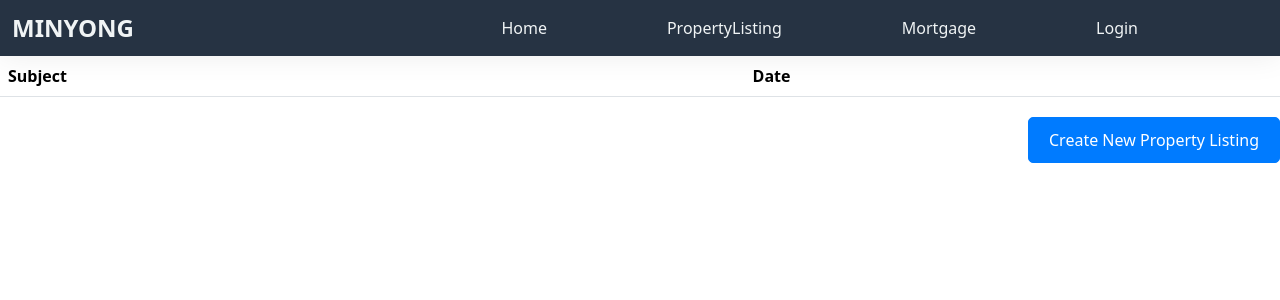
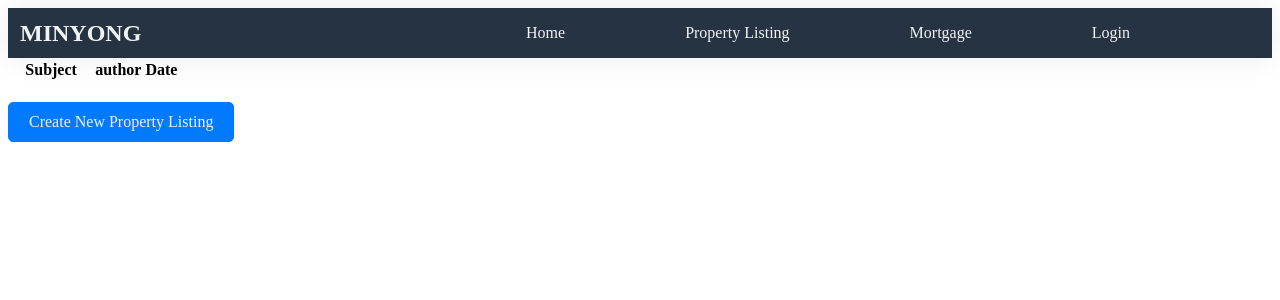
Before and after one commit to jiwonyah/314, a Flask app: page /propertyListing/ in a window 1280 px wide. Shown: the top 300 px of the page. Run offline with Flask 3, Linux system fonts and the light colour scheme; lists and menus that the app fills with data are empty; some libraries are stand-ins or nearby versions.

Commit message:
agent - property listing CRUD

```diff
--- a/project/csit314/app.py
+++ b/project/csit314/app.py
@@ -34,10 +34,13 @@ def create_app():
 
     # Blueprint
     from csit314.controller.authentication import (SignUpController, LoginController, LogoutController)
-    from csit314.controller.propertyListing import ViewPropertyListingController, AgentCreatePropertyListing
+    from csit314.controller.propertyListing import (ViewPropertyListingController, AgentCreatePropertyListingController,
+                                                    AgentEditPropertyListingController, AgentRemovePropertyListingController)
     app.register_blueprint(SignUpController.bp)
     app.register_blueprint(ViewPropertyListingController.bp)
-    app.register_blueprint(AgentCreatePropertyListing.bp)
+    app.register_blueprint(AgentCreatePropertyListingController.bp)
+    app.register_blueprint(AgentEditPropertyListingController.bp)
+    app.register_blueprint(AgentRemovePropertyListingController.bp)
     app.register_blueprint(LoginController.bp)
     app.register_blueprint(LogoutController.bp)
 
--- a/project/csit314/boundary/static/style.css
+++ b/project/csit314/boundary/static/style.css
@@ -1,31 +1,18 @@
-/* 입력 필드 스타일 */
-.input-field {
-    width: 100%;
-    padding: 0.5rem;
-    margin-bottom: 1rem;
-    border: 1px solid #ccc;
-    border-radius: 5px;
-    box-sizing: border-box;
-    font-size: 16px;
+
+.text-center {
+    text-align: center;
 }
 
-/* 활성화된 입력 필드 스타일 */
-.input-field:focus {
-    outline: none;
-    border-color: #007bff; /* 원하는 활성화된 상태의 색상으로 변경 가능 */
-    box-shadow: 0 0 5px rgba(0, 123, 255, 0.5); /* 선택적으로 효과를 추가할 수 있습니다. */
+
+.ordinal_btn{
+    display: inline-block;
+    padding: 10px 20px;
+    background-color: #007bff;
+    color: #fff;
+    text-decoration: none;
+    border-radius: 5px;
+    border: 1px solid #007bff;
 }
-
-/* 잘못된 입력 상태 스타일 */
-.input-field.error {
-    border-color: #dc3545; /* 원하는 잘못된 상태의 색상으로 변경 가능 */
-}
-
-/* 잘못된 입력 상태의 텍스트 스타일 */
-.input-field.error + .error-message {
-    color: #dc3545; /* 원하는 잘못된 상태의 텍스트 색상으로 변경 가능 */
-}
-
 
 /* 전체 폼 컨테이너 */
 .form-container {
--- /dev/null
+++ b/project/csit314/boundary/templates/NoAuthorityEditPropertyListing.html
@@ -0,0 +1,2 @@
+<h1>You're not an author of this post.</h1>
+<h1>You don't have authority to edit the post.</h1>
--- a/project/csit314/boundary/templates/base.html
+++ b/project/csit314/boundary/templates/base.html
@@ -4,11 +4,9 @@
     <!-- Required meta tags -->
     <meta charset="utf-8">
     <meta name="viewport" content="width=device-width, initial-scale=1, shrink-to-fit=no">
-    <!-- Bootstrap CSS -->
-    <link rel="stylesheet" href="{{ url_for('static', filename='bootstrap.min.css') }}">
     <!-- pybo CSS -->
     <link rel="stylesheet" href="{{ url_for('static', filename='style.css') }}">
-    <title>Hello, pybo!</title>
+    <title>[MINYONG]</title>
 </head>
 <body>
 <!-- 네비게이션바 -->
@@ -17,7 +15,9 @@
 {% block content %}
 {% endblock %}
 <!-- 기본 템플릿 안에 삽입될 내용 End -->
-<!-- Bootstrap JS -->
-<script src="{{ url_for('static', filename='bootstrap.min.js') }}"></script>
+<!-- 자바스크립트 Start -->
+{% block script %}
+{% endblock %}
+<!-- 자바스크립트 End -->
 </body>
 </html>
--- a/project/csit314/boundary/templates/navbar.html
+++ b/project/csit314/boundary/templates/navbar.html
@@ -13,7 +13,7 @@
 		</div>
 		<ul class="navbar__menu">
 		    <li><a href="{{ url_for('index') }}">Home</a></li>
-		    <li><a href="{{ url_for('viewPropertyListing.index') }}">PropertyListing</a></li>
+		    <li><a href="{{ url_for('viewPropertyListing.index') }}">Property Listing</a></li>
 		    <li><a href="#">Mortgage</a></li>  <!--page has not been created-->
 
 			{% if not g.user %}
--- a/project/csit314/boundary/templates/propertyListingTable.html
+++ b/project/csit314/boundary/templates/propertyListingTable.html
@@ -4,20 +4,26 @@
 <div>
     <table class="table">
         <thead>
-        <tr>
-            <th>Subject</th>
+        <tr class="text-center">
+            <th style="width:50%">Subject</th>
+            <th>author</th>
             <th>Date</th>
         </tr>
         </thead>
         <tbody>
         {% if propertyListing_table %}
         {% for propertyListing in propertyListing_table %}
-        <tr>
+        <tr class="text-center">
             <td>
                 <a href="{{ url_for('viewPropertyListing.detail', propertyListing_id=propertyListing.id) }}">
                     {{ propertyListing.subject }}</a>
             </td>
-            <td>{{ propertyListing.create_date }}</td>
+            <td>{{ propertyListing.user.userid }}</td>
+            {% if propertyListing.modify_date %}
+            <td>{{ propertyListing.modify_date.strftime('%Y-%m-%d')  }}</td>
+            {% else %}
+            <td>{{ propertyListing.create_date.strftime('%Y-%m-%d')  }}</td>
+            {% endif %}
         </tr>
         {% endfor %}
         {% else %}
@@ -31,7 +37,7 @@
 
 <!-- Button for posting new property listing -->
 <!-- 우측 하단에 스타일링된 버튼 추가 -->
-<div style="text-align: right; margin-top: 20px;">
-    <a href="{{ url_for('createPropertyListing.createPropertyListing') }}" style="display: inline-block; padding: 10px 20px; background-color: #007bff; color: #fff; text-decoration: none; border-radius: 5px; border: 1px solid #007bff;">Create New Property Listing</a>
+<div style="text-align: right; margin-top: 20px;" class="ordinal_btn">
+    <a href="{{ url_for('createPropertyListing.createPropertyListing') }}" >Create New Property Listing</a>
 </div>
 {% endblock %}
--- a/project/csit314/controller/authentication/LoginController.py
+++ b/project/csit314/controller/authentication/LoginController.py
@@ -20,7 +20,7 @@ def login_required(view):
     def wrapped_view(*args, **kwargs):
         if g.user is None:
             _next = request.url if request.method == 'GET' else ''
-            return redirect(url_for('auth.login', next=_next))
+            return redirect(url_for('login.login', next=_next))
         return view(*args, **kwargs)
     return wrapped_view
 
@@ -55,7 +55,11 @@ def login():
         if error is None:
             session.clear()
             session['user_id'] = user.id
-            return redirect(url_for('index'))
+            _next = request.args.get('next', '')
+            if _next:
+                return redirect(_next)
+            else:
+                return redirect(url_for('index'))
         flash(error)
     return render_template('login.html', form=form)
 
--- a/project/csit314/controller/propertyListing/ViewPropertyListingController.py
+++ b/project/csit314/controller/propertyListing/ViewPropertyListingController.py
@@ -10,7 +10,7 @@ def index():
     return render_template('propertyListingTable.html',
                            propertyListing_table=propertyListing_table)
 
-@bp.route('/detail/<int:propertyListing_id>/')
+@bp.route('/propertyListing/detail/<int:propertyListing_id>/')
 def detail(propertyListing_id):
     propertyListing = PropertyListing.query.get(propertyListing_id)
     return render_template('propertyListingDetailPage.html',
--- a/project/csit314/entity/PropertyListing.py
+++ b/project/csit314/entity/PropertyListing.py
@@ -34,5 +34,6 @@ class PropertyListing(db.Model):
     furnishing = db.Column(db.Enum(Furnishing, values_callable=lambda x: [str(member.value) for member in Furnishing]), nullable=False)
     builtYear = db.Column(db.Integer, nullable=False)
     create_date = db.Column(db.DateTime(), nullable=False)
+    modify_date = db.Column(db.DateTime(), nullable=True)
     user_id = db.Column(db.Integer, db.ForeignKey('user.id', ondelete='CASCADE'), nullable=False)
     user = db.relationship('User', backref=db.backref('propertyListing_set'))
```
Also changed, not shown: project/csit314/boundary/templates/propertyListingDetailPage.html (+37 -0 lines), project/csit314/controller/propertyListing/AgentEditPropertyListingController.py (added, +31 -0 lines), project/csit314/controller/propertyListing/AgentRemovePropertyListingController.py (added, +18 -0 lines), project/migrations/versions/018b7c0919c5_.py (added, +32 -0 lines), project/csit314/controller/propertyListing/AgentCreatePropertyListingController.py (renamed from project/csit314/controller/propertyListing/AgentCreatePropertyListing.py), project/minyong.db.
